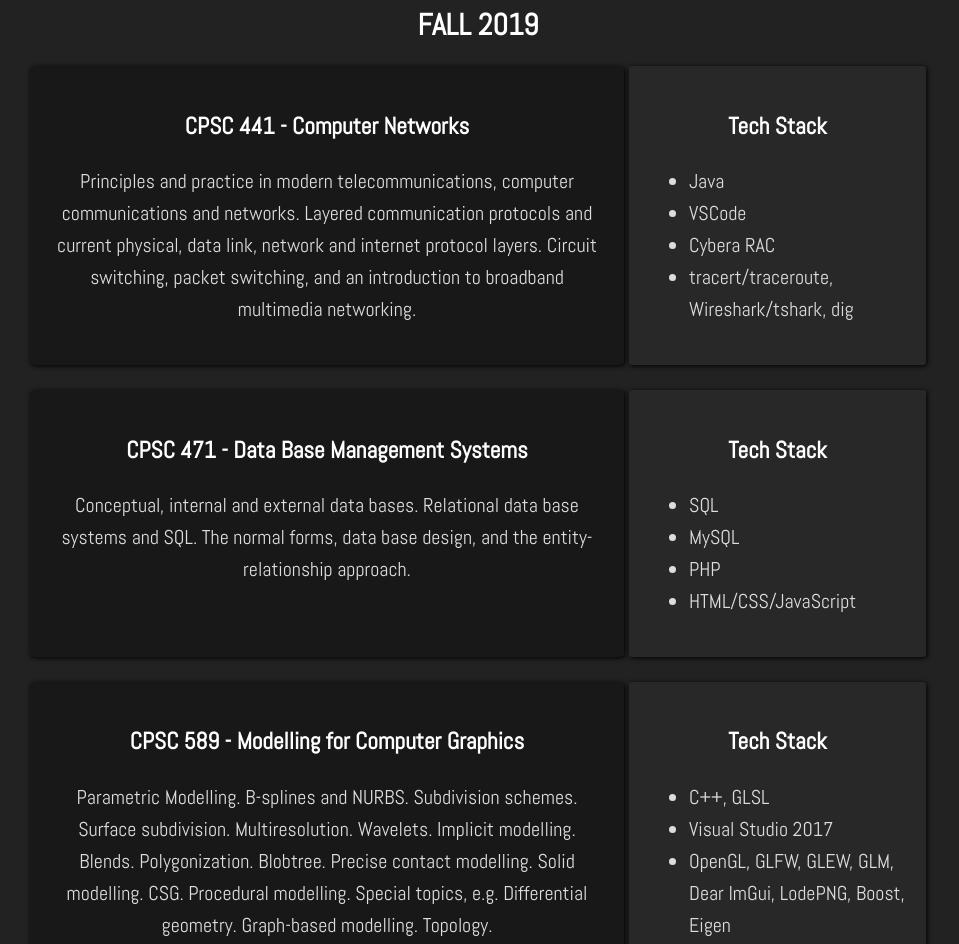
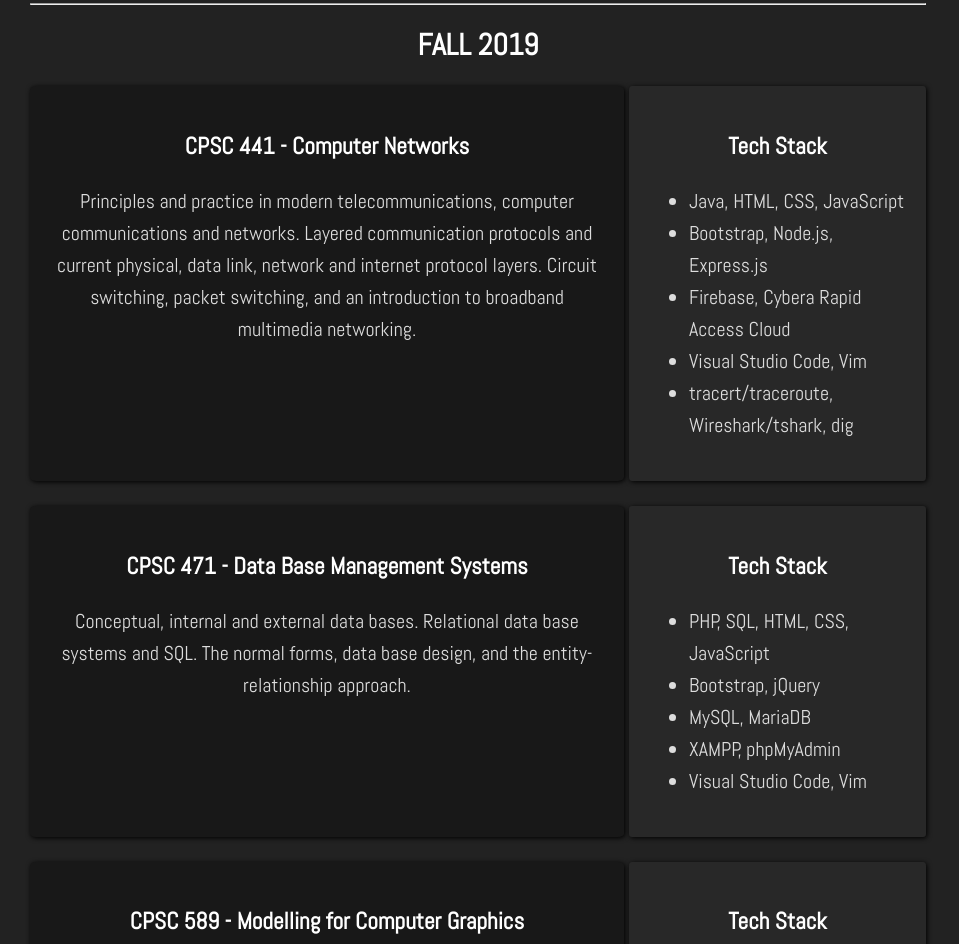
Before and after one commit to TexelBox/TexelBox.github.io, a plain HTML site: page education.html in a window 1280 px wide. Shown: the part 1827-2771 px from the top of the page, without its empty margins (162-1121 px from the left). Drawn offline with Linux system fonts and the light colour scheme.

Commit message:
updated education (some tech stack changes)

```diff
--- a/education.html
+++ b/education.html
@@ -80,8 +80,8 @@
               <h3 class="text-center">Tech Stack</h3>
               <ul>
                 <li>C++, GLSL</li>
-                <li>CMake + Visual Studio 2017</li>
                 <li>OpenGL, GLFW, glad, GLM</li>
+                <li>CMake, Visual Studio 2017, Visual Studio Code</li>
                 <li>Blender</li>
               </ul>
             </aside>
@@ -124,8 +124,8 @@
               <h3 class="text-center">Tech Stack</h3>
               <ul>
                 <li>C++, GLSL</li>
-                <li>CMake + Visual Studio 2017</li>
                 <li>OpenGL, GLFW, glad, GLM, Dear ImGui, stb, Boost</li>
+                <li>CMake, Visual Studio 2017, Visual Studio Code</li>
               </ul>
             </aside>
           </div>
@@ -147,9 +147,10 @@
             <aside>
               <h3 class="text-center">Tech Stack</h3>
               <ul>
-                <li>Java</li>
-                <li>VSCode</li>
-                <li>Cybera RAC</li>
+                <li>Java, HTML, CSS, JavaScript</li>
+                <li>Bootstrap, Node.js, Express.js</li>
+                <li>Firebase, Cybera Rapid Access Cloud</li>
+                <li>Visual Studio Code, Vim</li>
                 <li>tracert/traceroute, Wireshark/tshark, dig</li>
               </ul>
             </aside>
@@ -166,10 +167,11 @@
             <aside>
               <h3 class="text-center">Tech Stack</h3>
               <ul>
-                <li>SQL</li>
-                <li>MySQL</li>
-                <li>PHP</li>
-                <li>HTML/CSS/JavaScript</li>
+                <li>PHP, SQL, HTML, CSS, JavaScript</li>
+                <li>Bootstrap, jQuery</li>
+                <li>MySQL, MariaDB</li>
+                <li>XAMPP, phpMyAdmin</li>
+                <li>Visual Studio Code, Vim</li>
               </ul>
             </aside>
           </div>
@@ -200,8 +202,9 @@
               <h3 class="text-center">Tech Stack</h3>
               <ul>
                 <li>C++, GLSL</li>
-                <li>Visual Studio 2017</li>
                 <li>OpenGL, GLFW, GLEW, GLM, Dear ImGui, LodePNG, Boost, Eigen</li>
+                <li>Visual Studio 2017, Visual Studio Code, Makefile</li>
+                <li>LaTeX, Overleaf</li>
               </ul>
             </aside>
           </div>
```
